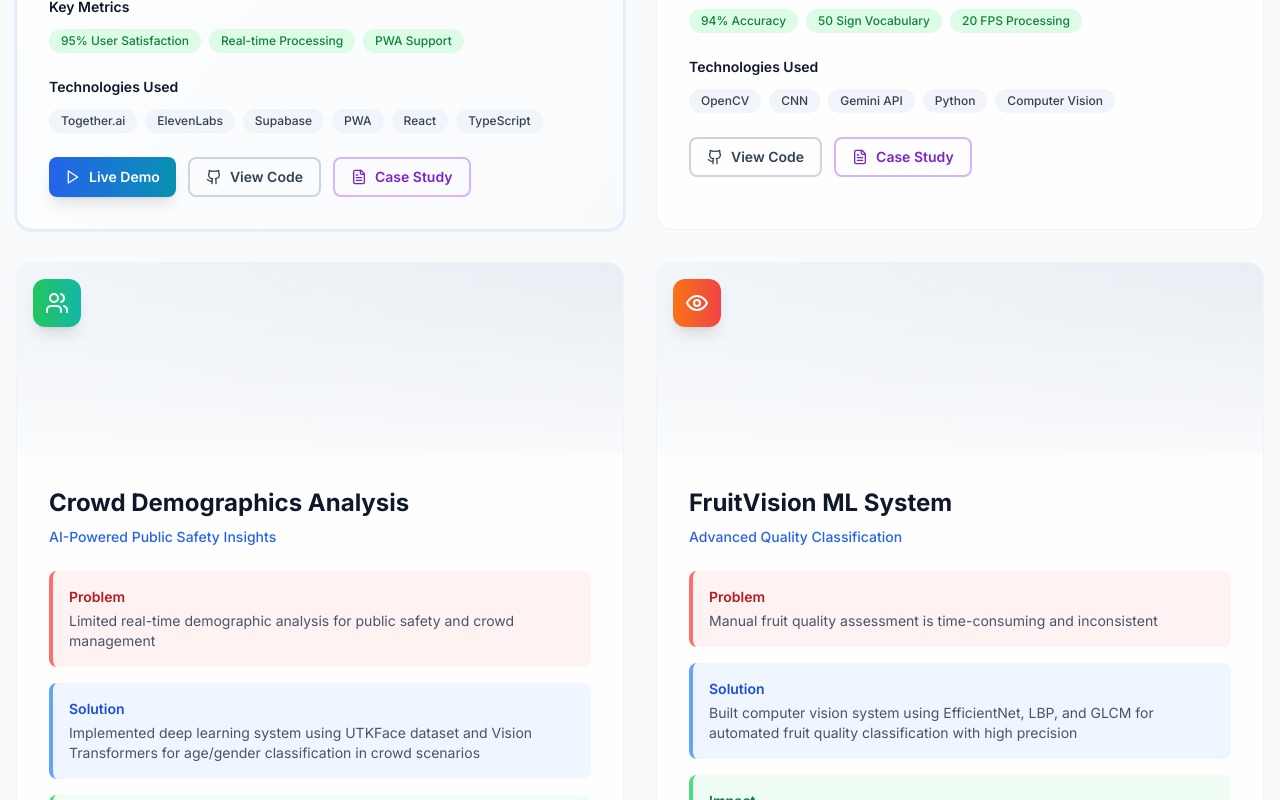
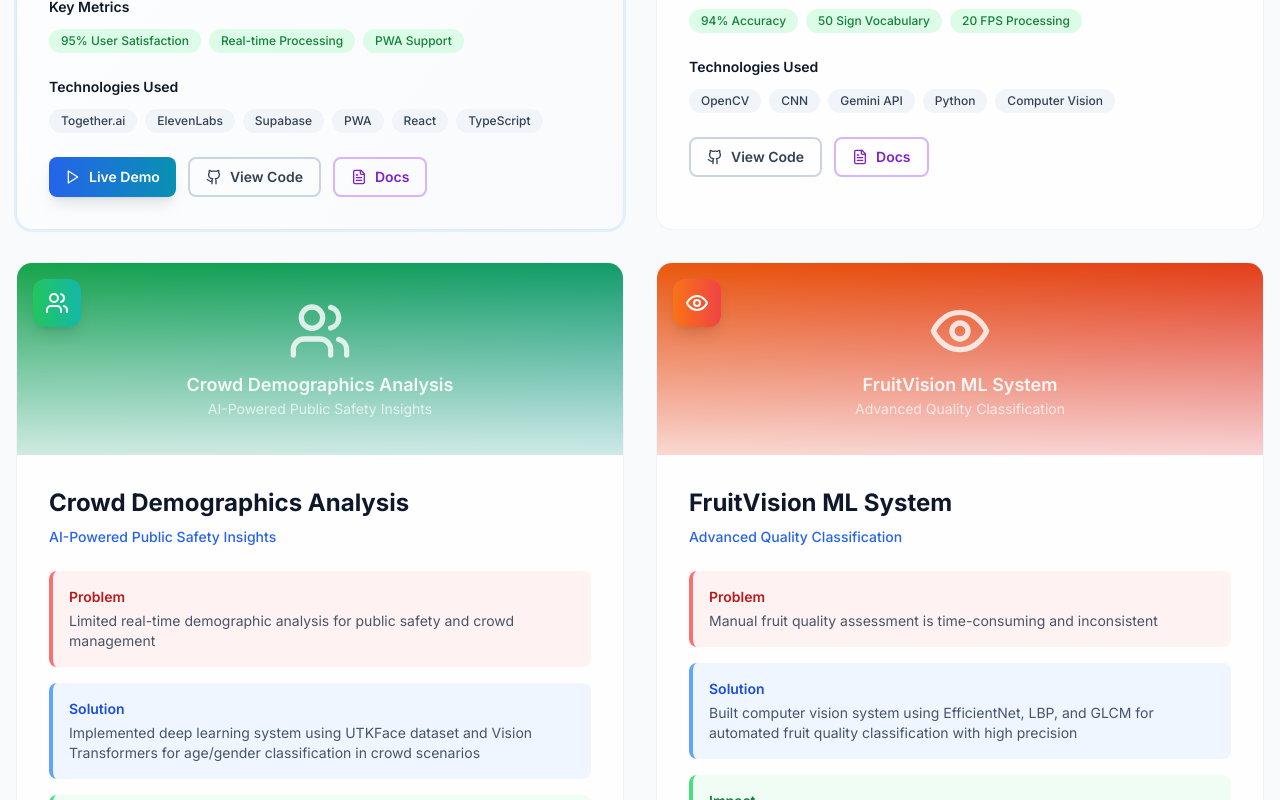
Before and after one commit to Mohammed0Arfath/Portfolio, a React (Vite) app: page / in a window 1280 px wide. Shown: the part 5100-5900 px from the top of the page. Built offline with nearby package versions, Linux system fonts and the light colour scheme.

Commit message:
Fix Docs links and thumbnail loading issues

```diff
--- a/src/components/Projects.tsx
+++ b/src/components/Projects.tsx
@@ -19,6 +19,7 @@ const Projects: React.FC<ProjectsProps> = ({ darkMode }) => {
       technologies: ['Together.ai', 'ElevenLabs', 'Supabase', 'PWA', 'React', 'TypeScript'],
       liveUrl: 'https://superlative-treacle-ce6a5f.netlify.app/',
       githubUrl: 'https://github.com/Mohammed0Arfath/Memorify-App',
+      docsUrl: 'https://drive.google.com/file/d/1xn0_ahtkpnWDc17zI-t__jneOCEhtQqI/view?usp=sharing',
       icon: Sparkles,
       featured: true,
       badge: 'Built with Bolt.new',
@@ -36,6 +37,7 @@ const Projects: React.FC<ProjectsProps> = ({ darkMode }) => {
       technologies: ['OpenCV', 'CNN', 'Gemini API', 'Python', 'Computer Vision'],
       liveUrl: '#',
       githubUrl: 'https://github.com/Mohammed0Arfath',
+      docsUrl: 'https://drive.google.com/file/d/1kZL5qtAMu8zNBPN7g6OCOMTXEbmbrDor/view?usp=sharing',
       icon: MessageSquare,
       color: 'from-blue-500 to-cyan-500',
       thumbnail: '/Sign Language.png',
@@ -51,6 +53,7 @@ const Projects: React.FC<ProjectsProps> = ({ darkMode }) => {
       technologies: ['UTKFace Dataset', 'Vision Transformers', 'Python', 'Computer Vision', 'Deep Learning'],
       liveUrl: '#',
       githubUrl: 'https://github.com/Mohammed0Arfath',
+      docsUrl: 'https://drive.google.com/file/d/1konMNtpN6-lG8YbTaNjmsO34Ta4LqHY1/view?usp=sharing',
       icon: Users,
       color: 'from-green-500 to-teal-500',
       thumbnail: '/Crowd.png',
@@ -66,6 +69,7 @@ const Projects: React.FC<ProjectsProps> = ({ darkMode }) => {
       technologies: ['EfficientNet', 'LBP', 'GLCM', 'Machine Learning', 'Image Processing'],
       liveUrl: '#',
       githubUrl: 'https://github.com/Mohammed0Arfath',
+      docsUrl: 'https://drive.google.com/file/d/1DvsfsQ2OnpL5P7094SfVYwjaMrKVFdrK/view?usp=sharing',
       icon: Eye,
       color: 'from-orange-500 to-red-500',
       thumbnail: '/FruitVison.png',
@@ -81,6 +85,7 @@ const Projects: React.FC<ProjectsProps> = ({ darkMode }) => {
       technologies: ['OpenCV', 'YuNet Face Detection', 'Python', 'Computer Vision', 'Real-time Processing'],
       liveUrl: '#',
       githubUrl: 'https://github.com/Mohammed0Arfath',
+      docsUrl: 'https://drive.google.com/file/d/1x4QtproMytVBejcZy08rsektDisGqfpq/view?usp=sharing',
       icon: Camera,
       color: 'from-indigo-500 to-purple-500',
       thumbnail: '/Face Recognition.png',
@@ -136,55 +141,56 @@ const Projects: React.FC<ProjectsProps> = ({ darkMode }) => {
                 style={{ animationDelay: `${index * 150}ms` }}
               >
                 {/* Project Thumbnail Container */}
-                <div className="relative h-48 overflow-hidden bg-gradient-to-br from-slate-100 to-slate-200 dark:from-slate-700 dark:to-slate-800">
+                <div className="relative h-48 overflow-hidden">
+                  {/* Always show fallback gradient background */}
+                  <div className={`absolute inset-0 w-full h-full bg-gradient-to-br ${project.fallbackGradient} flex items-center justify-center`}>
+                    <div className="text-center">
+                      <project.icon className="w-16 h-16 text-white/80 mx-auto mb-2" />
+                      <div className="text-white/90 font-semibold text-lg">{project.title}</div>
+                      <div className="text-white/70 text-sm">{project.subtitle}</div>
+                    </div>
+                  </div>
+
+                  {/* Try to load actual image on top */}
+                  {!imageErrors[project.title] && (
+                    <>
                       {/* Loading State */}
-                  {!imageLoaded[project.title] && !imageErrors[project.title] && (
-                    <div className="absolute inset-0 flex items-center justify-center">
+                      {!imageLoaded[project.title] && (
+                        <div className="absolute inset-0 flex items-center justify-center bg-slate-200 dark:bg-slate-700 z-10">
                           <div className="animate-spin rounded-full h-8 w-8 border-b-2 border-blue-500"></div>
                         </div>
                       )}
 
                       {/* Actual Image */}
-                  {!imageErrors[project.title] && (
                       <img
                         src={project.thumbnail}
                         alt={`${project.title} - ${project.subtitle}`}
-                      className={`w-full h-full object-cover transition-all duration-500 group-hover:scale-110 ${
+                        className={`absolute inset-0 w-full h-full object-cover transition-all duration-500 group-hover:scale-110 z-20 ${
                           imageLoaded[project.title] ? 'opacity-100' : 'opacity-0'
                         }`}
                         loading="lazy"
                         onError={() => handleImageError(project.title)}
                         onLoad={() => handleImageLoad(project.title)}
                         style={{
-                        minHeight: '192px', // Ensure consistent height
+                          minHeight: '192px',
                           maxHeight: '192px'
                         }}
                       />
+                    </>
                   )}
 
-                  {/* Fallback Gradient Background with Icon */}
-                  {imageErrors[project.title] && (
-                    <div className={`w-full h-full bg-gradient-to-br ${project.fallbackGradient} flex items-center justify-center`}>
-                      <div className="text-center">
-                        <project.icon className="w-16 h-16 text-white/80 mx-auto mb-2" />
-                        <div className="text-white/90 font-semibold text-lg">{project.title}</div>
-                        <div className="text-white/70 text-sm">{project.subtitle}</div>
-                      </div>
-                    </div>
-                  )}
-
-                  {/* Gradient Overlay */}
-                  <div className={`absolute inset-0 bg-gradient-to-t ${
+                  {/* Gradient Overlay for text readability */}
+                  <div className={`absolute inset-0 bg-gradient-to-t z-30 ${
                     darkMode ? 'from-slate-900/80 to-transparent' : 'from-white/80 to-transparent'
                   }`}></div>
 
                   {/* Project Icon */}
-                  <div className={`absolute top-4 left-4 p-3 rounded-xl bg-gradient-to-r ${project.color} shadow-lg backdrop-blur-lg`}>
+                  <div className={`absolute top-4 left-4 p-3 rounded-xl bg-gradient-to-r ${project.color} shadow-lg backdrop-blur-lg z-40`}>
                     <project.icon className="w-6 h-6 text-white" />
                   </div>
 
                   {/* Badges */}
-                  <div className="absolute top-4 right-4 flex flex-col gap-2">
+                  <div className="absolute top-4 right-4 flex flex-col gap-2 z-40">
                     {project.featured && (
                       <div className="px-3 py-1 bg-gradient-to-r from-blue-500 to-cyan-500 text-white text-xs font-bold rounded-full shadow-lg backdrop-blur-lg">
                         ⭐ Featured
@@ -337,7 +343,10 @@ const Projects: React.FC<ProjectsProps> = ({ darkMode }) => {
                       <Github className="w-4 h-4 mr-2" />
                       View Code
                     </a>
-                    <button
+                    <a
+                      href={project.docsUrl}
+                      target="_blank"
+                      rel="noopener noreferrer"
                       className={`flex items-center px-4 py-2 font-semibold rounded-lg border-2 transition-all duration-300 text-sm hover:scale-105 ${
                         darkMode
                           ? 'border-purple-600 text-purple-300 hover:bg-purple-900/20 hover:border-purple-500'
@@ -345,8 +354,8 @@ const Projects: React.FC<ProjectsProps> = ({ darkMode }) => {
                       }`}
                     >
                       <FileText className="w-4 h-4 mr-2" />
-                      Case Study
-                    </button>
+                      Docs
+                    </a>
                   </div>
                 </div>
               </div>
```
Lines whose indentation alone changed are shown as unchanged.
